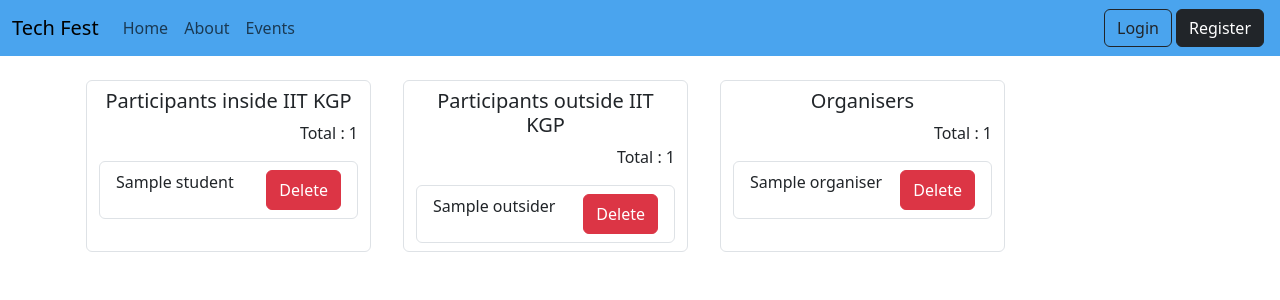
After one commit to ajaydhaked/Fest_Management_System, a FastAPI app: template templates/admin/participants.html in a window 1280 px wide. The commit adds this page. Shown: the top 300 px of the page. Run offline with FastAPI, Linux system fonts and the light colour scheme; the template is opened without the code that fills it: most values are stand-ins (such as "Sample title", 1, 10 or a date in 2020); some libraries are stand-ins or nearby versions.

Commit message:
participants

```diff
--- a/commands.sql
+++ b/commands.sql
@@ -26,7 +26,7 @@ CREATE TABLE A4_Outsider (
 CREATE TABLE A4_outsider_accomodation (
     username VARCHAR(255),
     accomodation_place VARCHAR(255),
-    MerchTaken BOOLEAN,
+    MerchTaken INT,
     FOREIGN KEY (username) REFERENCES A4_Outsider(username)
 );
 
--- a/main.py
+++ b/main.py
@@ -24,6 +24,31 @@ def read_root(request: Request,message: str = None):
     hallname = gethallname(user.username)
     return templates.TemplateResponse("accomodation.html", {"request": request,"message":message, "page": "accomodation","user":user,"hallname":hallname})
 
+@app.get("/profile")
+def read_root(request: Request,message: str = None):
+    user= getfrontenduser(request.cookies.get("token"))
+    if(user.is_logged_in == 0):
+        return RedirectResponse("/events?message=Please login to see this page",status_code=302)
+    if(user.is_student == 1):
+        temp= getstudentdetails(user.username)
+    elif user.is_organiser == 1:
+        temp = getorganiserdetails(user.username)
+    elif user.is_outsider == 1:
+        temp = getoutsiderdetails(user.username)
+    return templates.TemplateResponse("profile.html", {"request": request,"message":message, "page": "profile","user":user,"profile":temp})
+
+@app.get("/participants")
+def read_root(request: Request,message: str = None):
+    user= getfrontenduser(request.cookies.get("token"))
+    if(user.is_logged_in == 0):
+        return RedirectResponse("/events?message=Please login to see this page",status_code=302)
+    if(user.is_organiser == 0):
+        return RedirectResponse("/events?message=You are not authorized to view this page",status_code=302)
+    students = getallstudents()
+    outsiders = getalloutsiders()
+    organisers = getallorganisers()
+    return templates.TemplateResponse("/admin/participants.html", {"request": request,"message":message, "page": "participants","user":user,"students":students,"outsiders":outsiders,"organisers":organisers})
+
 @app.get("/signup")
 def v_signup(request: Request,message: str = None):
     user= getfrontenduser(request.cookies.get("token"))
@@ -45,6 +70,28 @@ def v_login(request: Request,message: str = None):
     else:
         print("message is none")
     return templates.TemplateResponse("login.html", {"request": request,"message":message,"user":user})
+
+@app.post("/deleteuser/{username}")
+async def deleteuser(request: Request,username:str):
+    user= getfrontenduser(request.cookies.get("token"))
+    if(user.is_organiser == 0):
+        return {"message": "You are not authorized to delete", "status": 0}
+    data = await request.json()
+    temp = data['type']
+    if temp == 1:
+        print("deleting student")
+        # delete_a_student(username)
+        return {"message": "Deleted successfully", "status": 1}
+    elif temp == 2:
+        print("deleting outsider")
+        # delete_a_outsider(username)
+        return {"message": "Deleted successfully", "status": 1}
+    elif temp == 3:
+        print("deleting organiser")
+        # delete_a_organiser(username)
+        return {"message": "Deleted successfully", "status": 1}
+
+    return {"message": "Unable to delete", "status": 0}
 
 @app.post("/signup")
 async def signup(request: Request):
--- a/templates/accomodation.html
+++ b/templates/accomodation.html
@@ -25,6 +25,9 @@
   </div>
   <div class="card-body text-center">
     <h5 class="card-title">Hall Allocated : {{hallname}}</h5>
+    {% if hallname == none %}
+        <p>Kindly contact us as your Hall is not Allocated</p>
+    {% endif %}
   </div>
 
 </div>
--- a/templates/admin/admin.html
+++ b/templates/admin/admin.html
@@ -1,11 +1,6 @@
 {% extends "index.html" %}
 {% block css%}{% endblock %}
 {% block footer%}{% endblock %}
-{% block navbar %}
-<nav class="navbar navbar-light bg-light">
-    <h1 class="navbar-brand px-4" >Admin</h1>
-  </nav>
-{% endblock %}
 {% block content %}
 <h1 class="text-center">All tables</h1>
 <table class="table  table-striped">
--- /dev/null
+++ b/templates/admin/participants.html
@@ -0,0 +1,90 @@
+{% extends "index.html" %} {% block css %}{% endblock %} {% block footer %}{%
+endblock %} {% block content %}
+<div class="row my-4">
+  <div class="col-md-3 mx-3 border rounded py-2">
+    <h5 class="text-center">Participants inside IIT KGP</h5>
+    <p class="text-end">Total : {{students|length}}</p>
+    <ul class="list-group">
+      {% for student in students %}
+      <li class="list-group-item text-center d-flex justify-content-between">
+        <p>{{student}}</p>
+        <button
+          class="btn btn-danger"
+          onclick="deleteuser(event,'{{student}}',1)"
+        >
+          Delete
+        </button>
+      </li>
+      {% endfor %}
+    </ul>
+  </div>
+  <div class="col-md-3 mx-3 border rounded py-2">
+    <h5 class="text-center">Participants outside IIT KGP</h5>
+    <p class="text-end">Total : {{outsiders|length}}</p>
+    <ul class="list-group">
+      {% for outsider in outsiders %}
+      <li class="list-group-item text-center d-flex justify-content-between">
+        <p>{{outsider}}</p>
+        <button
+          class="btn btn-danger"
+          onclick="deleteuser(event,'{{outsider}}',2)"
+        >
+          Delete
+        </button>
+      </li>
+      {% endfor %}
+    </ul>
+  </div>
+  <div class="col-md-3 mx-3 border rounded py-2">
+    <h5 class="text-center">Organisers</h5>
+    <p class="text-end">Total : {{organisers|length}}</p>
+    <ul class="list-group">
+      {% for organiser in organisers %}
+      <li class="list-group-item text-center d-flex justify-content-between">
+        <p>{{organiser}}</p>
+        <button
+          class="btn btn-danger"
+          onclick="deleteuser(event,'{{organiser}}',3)"
+        >
+          Delete
+        </button>
+      </li>
+      {% endfor %}
+    </ul>
+  </div>
+</div>
+{% endblock %} {% block script %}
+<script>
+  async function deleteuser(event,username,type){
+    event.preventDefault();
+    if(username=="{{user.username}}"){
+      alert("You can't delete yourself!");
+      return;
+    }
+    temp = confirm("Are you sure you want to delete this user?");
+    if(temp==false){
+      return;
+    }
+    const response = await fetch(`/deleteuser/${username}`,{
+      method: 'POST',
+      headers: {
+        'Content-Type': 'application/json'
+      },
+      body: JSON.stringify({username: username,type:type,token:"{{user.username}}"})
+    });
+    if (response.ok) {
+      const data = await response.json();
+      if(data.status==1){
+        alert("Deleted Successfully");
+        location.reload();
+      }
+      else {
+        alert(data.message);
+        location.reload();
+      }
+    } else {
+      alert("Server Error! Please try again later.");
+    }
+  }
+</script>
+{% endblock %}
--- a/templates/navbar.html
+++ b/templates/navbar.html
@@ -22,11 +22,19 @@
                 <a class="nav-link" href="/accomodation">Accomodation</a>
               </li>
             {% endif %}
+            {% if user.is_organiser==1 %}
+              <li class="nav-item">
+                <a class="nav-link" href="/admin">Show Database</a>
+              </li>
+              <li class="nav-item">
+                <a class="nav-link" href="/participants">Participants</a>
+              </li>
+            {% endif %}
           {% endif %}
         </ul
         <div class="d-flex" role="search">
           {% if user.is_logged_in %}
-            <a class="navbar-brand">{{ user.username }}</a>
+            <a href="/profile" class="navbar-brand">{{ user.username }}</a>
             <button class="btn btn-dark mx-1" id="logout">Log Out</button>
           {% else %}
             <a href="/login" class="btn btn-outline-dark" >Login</a>
```
Also changed, not shown: models/allmodels.py (+9 -0 lines), models/modelfunction.py (+154 -3 lines), templates/profile.html (added, +34 -0 lines).
